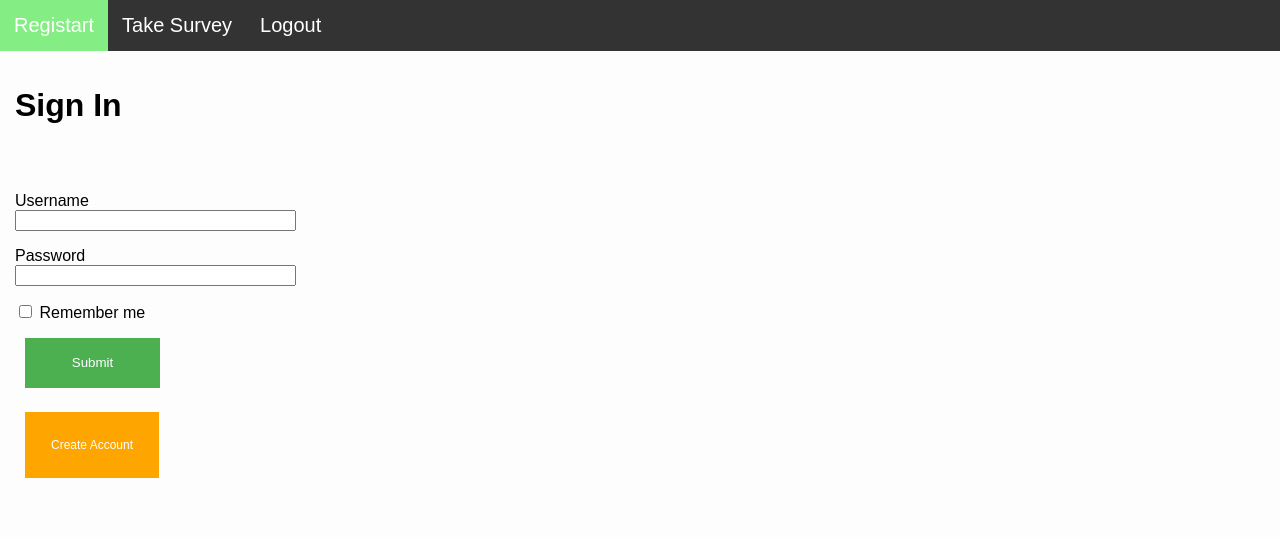
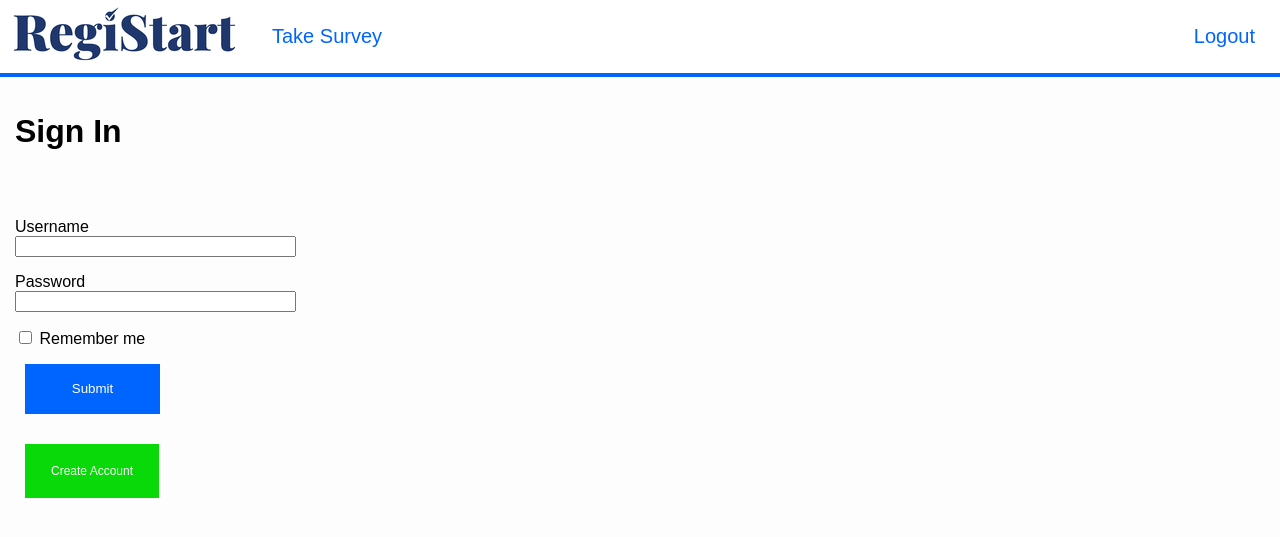
Before and after one commit to nnhsse201920/registart-webapp, a Python web app: template Project/app/templates/login.html in a window 1280 px wide. Shown: the top 537 px of the page. Run offline with Jinja, Linux system fonts and the light colour scheme; the template is opened without the code that fills it: most values are stand-ins (such as "Sample title", 1, 10 or a date in 2020); form fields are guessed from the names that the template uses.

Commit message:
restyled navbar to fit registart logo's color theme

```diff
--- a/Project/app/static/style.css
+++ b/Project/app/static/style.css
@@ -12,39 +12,78 @@ body {
 
 #navbar {
     overflow: hidden;
-    background-color: #333;
+    background-color: #fff;
+    border-bottom: 0.5vh solid #0065ff;
 }
 
-#navbar a {
+.surveylink {
     float: left;
     display: block;
-    color: white;
+    color:  #0065ff;
     text-align: center;
-    padding: 14px;
     text-decoration: none;
     font-size: 20px;
     transition: 0.2s all;
+    padding: 25px;
   }
 
-#navbar a.registart-button {
-    float: left;
+.surveylink:hover {
+    background-color:  #0065ff;
+    color: #fff;
+  }
+
+.loginlink {
+    float: right;
     display: block;
-    color: white;;
+    color:  #0065ff;
     text-align: center;
-    padding: 14px;
     text-decoration: none;
-    background-color: #4CAF50;;
     font-size: 20px;
     transition: 0.2s all;
+    padding: 25px;
   }
 
-#navbar a:hover {
-    background-color: rgb(132, 238, 132);
+.loginlink:hover {
+    background-color:  #0065ff;
+    color: #fff;
   }
 
-#navbar a.registart-button:hover {
-    background-color:  rgb(132, 238, 132);;
+.logoutlink {
+    float: right;
+    display: block;
+    color:  #0065ff;
+    text-align: center;
+    text-decoration: none;
+    font-size: 20px;
+    transition: 0.2s all;
+    padding: 25px;
   }
+
+.logoutlink:hover {
+    background-color:  #0065ff;
+    color: #fff;
+  }
+
+.registerlink {
+    float: right;
+    display: block;
+    color:  #0065ff;
+    text-align: center;
+    text-decoration: none;
+    font-size: 20px;
+    transition: 0.2s all;
+    padding: 25px;
+  }
+
+.registerlink:hover {
+    background-color:  #0065ff;
+    color: #fff;
+  }
+
+.registart-logo{
+    float:left;
+    padding-top: 5px;
+}
 
 .content {
     padding: 16px;
@@ -60,7 +99,7 @@ h1 {
 
 #register {
     position:relative;
-	background-color:orange;;
+	background-color:rgb(9, 216, 9);
 	color: white;
     transition: 0.2s all;
     padding: 20px;
@@ -74,16 +113,19 @@ h1 {
 }
 
 #register:hover {
-    background-color:  rgb(255, 208, 0);
+    background-color:  rgb(125, 235, 97);
     cursor: pointer;
   }
 
 .create-account {
     position:relative;
-	background-color:orange;;
+	background-color:rgb(9, 216, 9);
 	color: white;
     transition: 0.2s all;
-    padding: 26px;
+    padding-right: 26px;
+    padding-left: 26px;
+    padding-top: 20px;
+    padding-bottom: 20px;
     border: 20px;
     text-decoration: none;
     left:25px;
@@ -93,16 +135,18 @@ h1 {
 }
 
 .create-account:hover {
-    background-color:  rgb(255, 208, 0);
+    background-color:  rgb(125, 235, 97);
     cursor: pointer;
   }
 
 #login{
     position:relative;
-	background-color:#4CAF50;;
+	background-color:#0065ff;
 	color: white;
     transition: 0.2s all;
     padding: 10px;
+    padding-top: 5px;
+    padding-bottom: 5px;
     border: 90px;
     text-decoration: none;
     left:10px;
@@ -111,6 +155,6 @@ h1 {
 }
 
 #login:hover {
-    background-color:  rgb(132, 238, 132);
+    background-color:  rgb(94, 209, 224);
     cursor: pointer;
 }
--- a/Project/app/templates/base.html
+++ b/Project/app/templates/base.html
@@ -20,13 +20,13 @@
     <body>
 
         <div id="navbar">
-            <a class="registart-button" href="{{ url_for('index') }}">Registart</a>
+            <a class="registart-logo" href="{{ url_for('index') }}"><img src="/static/registart-logo.png"></a>
             {% if current_user.is_anonymous %}
-            <a href="{{ url_for('login') }}">Login</a>
-            <a href="{{ url_for('register') }}">Register</a>
+            <a class="loginlink" href="{{ url_for('login') }}">Login</a>
+            <a class="registerlink" href="{{ url_for('register') }}">Register</a>
             {% else %}
-            <a href="{{ url_for('about') }}">Take Survey</a>
-            <a href="{{ url_for('logout') }}">Logout</a>
+            <a class="surveylink" href="{{ url_for('about') }}">Take Survey</a>
+            <a class="logoutlink" href="{{ url_for('logout') }}">Logout</a>
             {% endif %}
         </div>
 
--- a/Project/app/templates/register.html
+++ b/Project/app/templates/register.html
@@ -4,7 +4,7 @@
 {% endblock %}
 
 {% block content %}
-    <h1>Register</h1>
+    <h1>User Registration</h1>
     <form action="" method="post">
         {{ form.hidden_tag() }}
         <p>
```
Also changed, not shown: Project/app/static/registart-logo.png (added).
